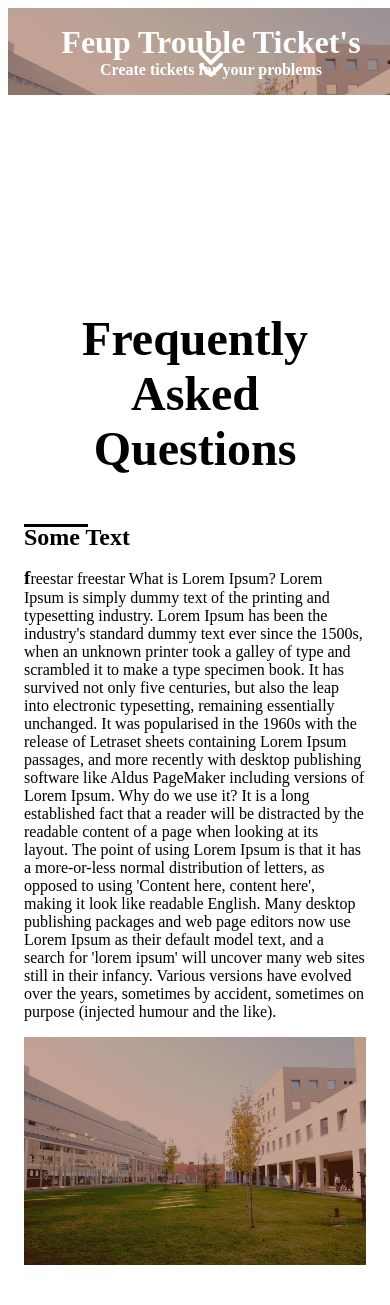
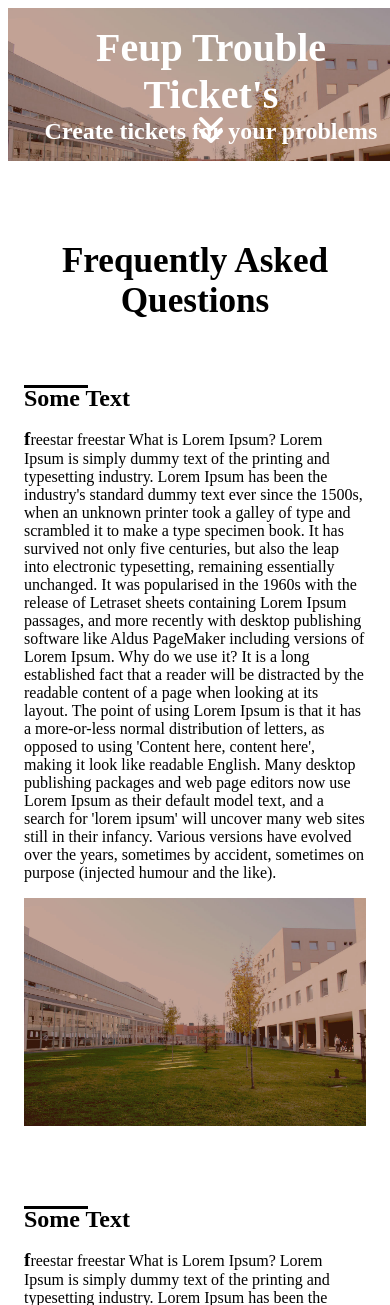
Before and after one commit to FEUP-LTW-2023/project-ltw06g03, a PHP site: page / in a window 390 px wide; the page is wider, and only the part inside the window is pictured. Shown: the top 1305 px of that part. Run offline with PHP 8.4, Linux system fonts and the light colour scheme; some libraries are stand-ins or nearby versions.

Commit message:
Resolved responsive bug in regarded of home page title

```diff
--- a/css/home_page_responsive_styles.css
+++ b/css/home_page_responsive_styles.css
@@ -25,6 +25,12 @@
     .FAQ{
         margin-left: 5rem;
     }
+    .FAQ h1{
+        padding: 1rem;
+        margin-top: 4rem;
+        margin-bottom: 4rem;
+        font-size: 2.5rem;
+    }
     .homePageHeader{
         padding: 1rem;
         width: 100%;
@@ -43,6 +49,11 @@
         margin-left: 0rem;
 
     }
+    .FAQ h1{
+        font-size: 2.2rem;
+
+        padding: 0;
+    }
     .FAQ article img{
         position: relative;
         width: 100%;
@@ -53,13 +64,22 @@
         width: 100%;
         word-wrap:break-word;
     }
+    .homePageHeader header{
+        word-break: break-word;
+        width: auto;
+        word-wrap:break-word;
+    }
     .homePageHeader header h1{
-        font-size: 2rem;
-        width: 100%;
+        font-size: 2.5rem;
+        width: auto;
+        max-width: none;
         word-wrap: break-word;
     }
     .homePageHeader header h2{
-        font-size: 1rem;
+        font-size: 1.5rem;
+        word-wrap: break-word;
+        word-break: break-word;
+
     }
 
 
--- a/css/home_page_styles.css
+++ b/css/home_page_styles.css
@@ -24,7 +24,7 @@
     display: block;
 }
 .homePageHeader header h1,h2{
-    width: 60rem;
+    max-width: 60rem;
     font-size: 4rem;
     color: white;
     text-align: center;
@@ -38,16 +38,16 @@
 .FAQ {
     max-width: 70rem;
     margin: auto;
-    margin-top: 10rem;
+
     padding: 1rem;
 }
 .FAQ h1{
     width: 100%;
-    margin-bottom: 3rem;
     position: relative;
     text-align: center;
     font-size: 3rem;
     font-weight: bold;
+    padding: 5rem;
 }
 .FAQ article{
     display: flex;
```
